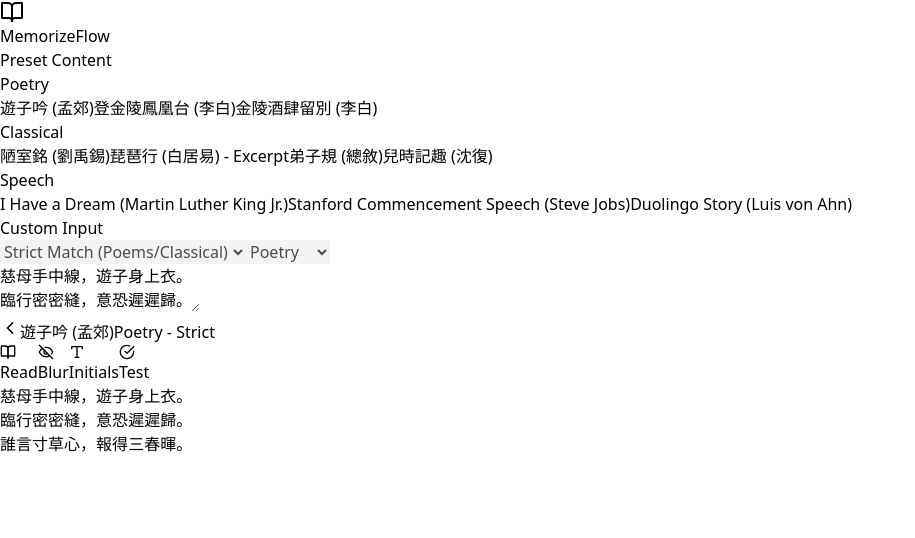
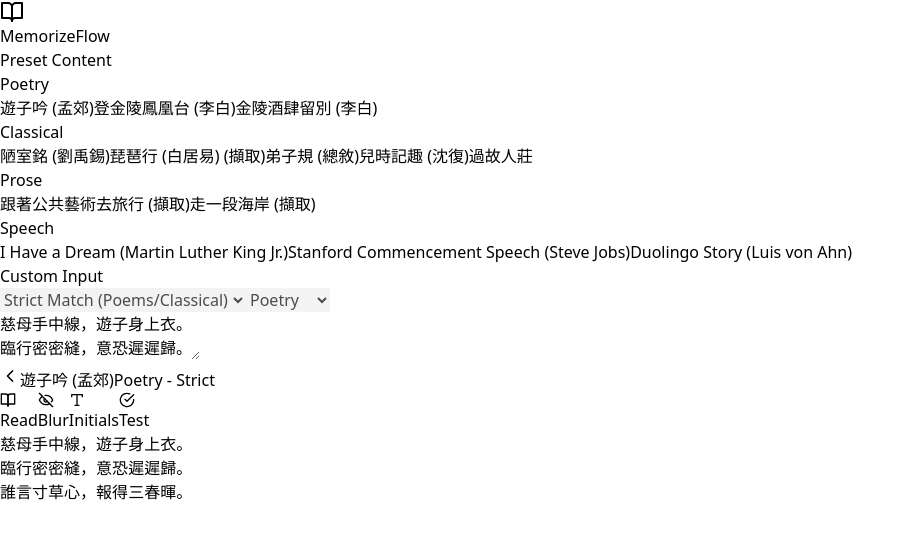
Before and after one commit to Albair581/memorize-flow, a React (Vite) app: page / in a window 1280 px wide. Shown: the top 538 px of the page, without its empty margins (0-915 px from the left). Built offline with nearby package versions, Linux system fonts and the light colour scheme; the HTML template or start-up script is replaced by a standard one.

Commit message:
added 課文

```diff
--- a/src/App.jsx
+++ b/src/App.jsx
@@ -37,7 +37,7 @@ const PRESETS = [
   },
   {
     id: 'pipaxing',
-    title: '琵琶行 (白居易) - Excerpt',
+    title: '琵琶行 (白居易) (擷取)',
     category: 'Classical',
     type: 'strict',
     lang: 'zh',
@@ -58,6 +58,30 @@ const PRESETS = [
     type: 'strict',
     lang: 'zh',
     content: `余憶童稚時，能張目對日，明察秋毫。見藐小微物，必細察其紋理，故時有物外之趣。\n夏蚊成雷，私擬作群鶴舞空，心之所向，則或千或百，果然鶴也；昂首觀之，項為之強。`
+  },
+  {
+    id: '114achinesel7',
+    title: '跟著公共藝術去旅行 (擷取)',
+    category: 'Prose',
+    type: 'fuzzy',
+    lang: 'zh',
+    content: `再前往梅花鹿園區的路上，佇立著一隻散發冷冽金屬光澤，全身布滿花朵的公鹿。像樹枝般昂揚的鹿角，融入在樹林中，搭配著色彩餅粉的花苞，看起來花團錦簇。`
+  },
+  {
+    id: 'guogurenzhuang',
+    title: '過故人莊',
+    category: 'Classical',
+    type: 'strict',
+    lang: 'zh',
+    content: `故人具雞黍，邀我至田家。\n綠樹村邊合，青山郭外斜。\n開軒面場圃，把酒話桑麻。\n待到重陽日，還來就菊花。`
+  },
+  {
+    id: '114achinesel11',
+    title: '走一段海岸 (擷取)',
+    category: 'Prose',
+    type: 'fuzzy',
+    lang: 'zh',
+    content: `不管激昂澎湃或文雅婉約，不同海岸的拍岸濤聲，聽起來有時是帶著愉悅節奏的奔騰，有時聽起來叨叨絮絮，像是在抱怨或泣訴。`
   },
   {
     id: 'mlk_dream',
```
